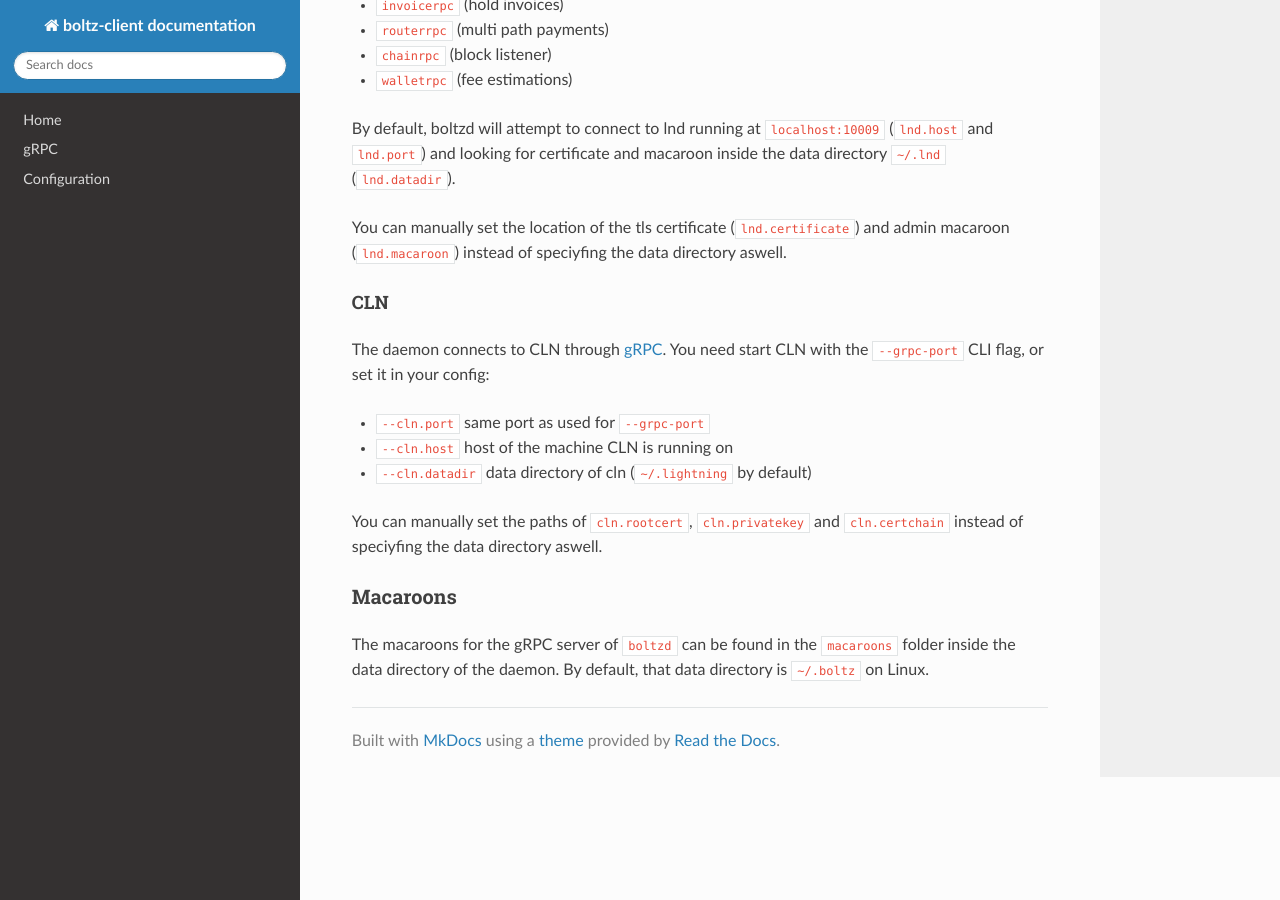
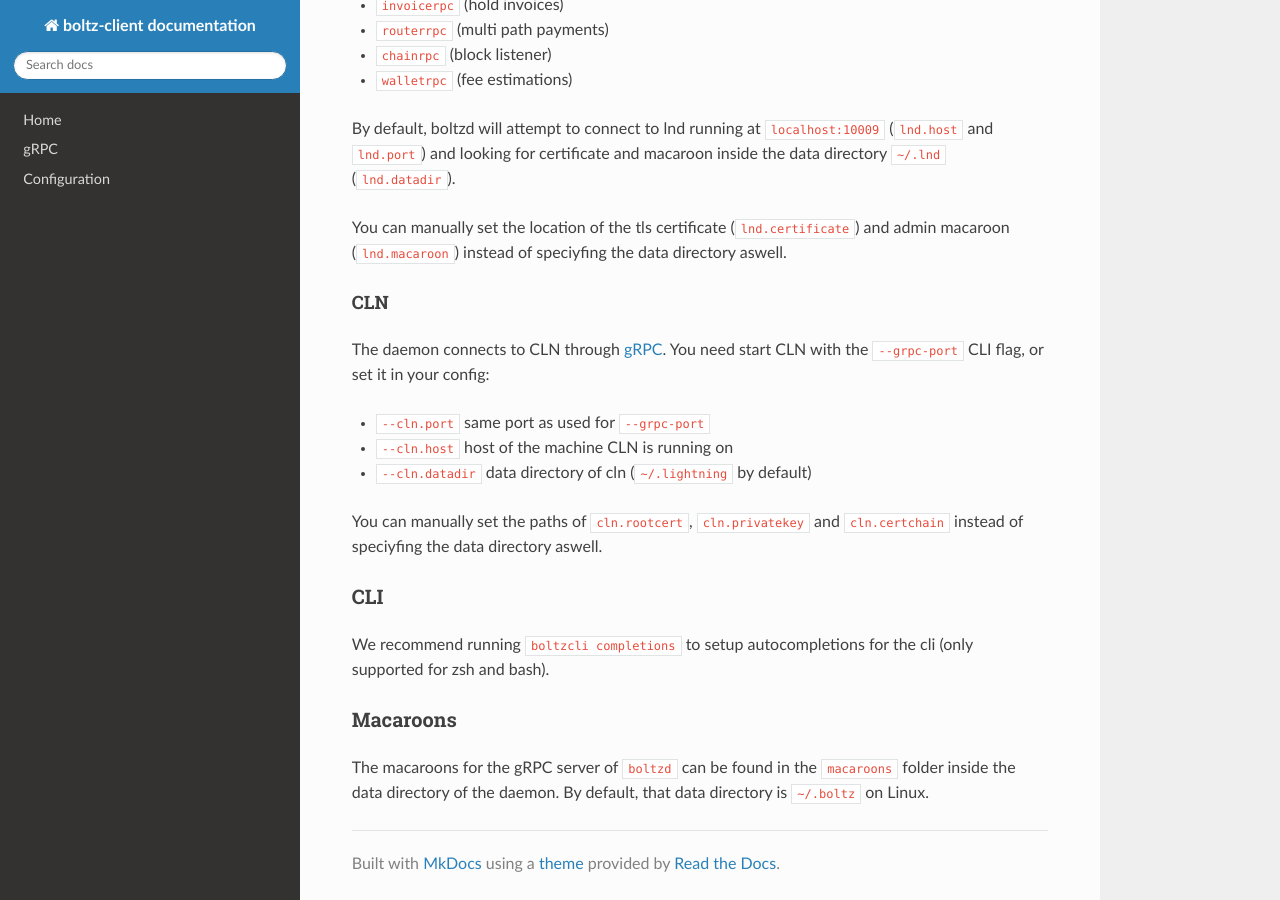
Before and after one commit to BoltzExchange/boltz-client, an MkDocs documentation site: the page built from docs/README.md, in a window 1280 px wide and 900 px high, scrolled down 1986 px. Built offline with MkDocs 1.6.1, drawn with Linux system fonts in a browser that asks for light colours; nearby versions of some CDN libraries.

Commit message:
docs: recommend cli completions

```diff
--- a/docs/README.md
+++ b/docs/README.md
@@ -86,6 +86,10 @@ The daemon connects to CLN through [gRPC](https://docs.corelightning.org/docs/gr
 
 You can manually set the paths of `cln.rootcert`, `cln.privatekey` and `cln.certchain` instead of speciyfing the data directory aswell.
 
+### CLI
+
+We recommend running `boltzcli completions` to setup autocompletions for the cli (only supported for zsh and bash).
+
 ### Macaroons
 
 The macaroons for the gRPC server of `boltzd` can be found in the `macaroons` folder inside the data directory of the daemon. By default, that data directory is `~/.boltz` on Linux.
```
